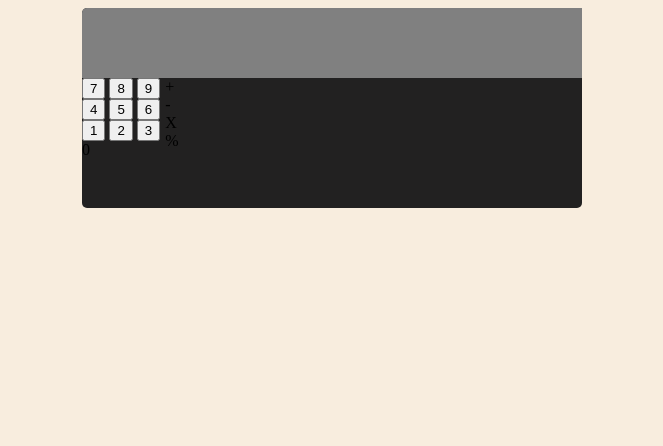
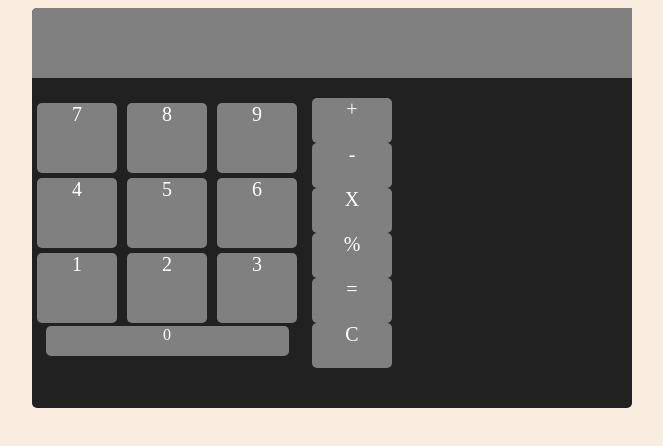
Before and after one commit to DRoberts919/Simple-calculator, a plain HTML site: page public/index.html in a window 1280 px wide. Shown: the whole page, without its empty margins (308-971 px from the left). Drawn offline with Linux system fonts and the light colour scheme.

Commit message:
calculator progress

```diff
--- a/public/index.html
+++ b/public/index.html
@@ -15,27 +15,35 @@
         <div class="calc">
             <div class="calc-buttons">
                 <div class="row">
-                    <button>7</button>
-                    <button>8</button>
-                    <button>9</button>
+                    <div class="btn">
+                        7
+                    </div>
+                    <div class="btn">8</div>
+                    <div class="btn">9</div>
+
                 </div>
                 <div class="row">
-                    <button>4</button>
-                    <button>5</button>
-                    <button>6</button>
+                    <div class="btn">4</div>
+                    <div class="btn">5</div>
+                    <div class="btn">6</div>
+
                 </div>
                 <div class="row">
-                    <button>1</button>
-                    <button>2</button>
-                    <button>3</button>
+                    <div class="btn">1</div>
+                    <div class="btn">2</div>
+                    <div class="btn">3</div>
                 </div>
                 <div class="zero">0</div>
             </div>
             <div class="operations">
-                <div>+</div>
-                <div>-</div>
-                <div>X</div>
-                <div>%</div>
+                <div class="btn operation">+</div>
+                <div class="btn operation">-</div>
+                <div class="btn operation">X</div>
+                <div class="btn operation">%</div>
+                <div class="btn operation">=</div>
+                <div class="btn operation">C</div>
+
+
 
 
             </div>
--- a/public/style.css
+++ b/public/style.css
@@ -1,13 +1,36 @@
 body{
     background-color: rgb(248, 237, 222);
+}
+
+.btn{
+    width: 80px;
+    height: 70px;
+
+    margin-left:5px ;
+    margin-right: 5px;
+
+    border-radius: 5px;
+    background-color: grey;
+    color: #ffff;
+
+    text-align: center;
+
+    font-size: 20px;
+
+    cursor: pointer;
+}
+
+.operation{
+    height: 45px;
+    width: 80px;
 }
 .calculator{
     margin: 0 auto;
     /* border: 1px solid black; */
     background-color: rgb(34, 33, 33);
     border-radius: 5px ;
-    width: 500px;
-    height: 200px;
+    width: 600px;
+    height: 400px;
 }
 
 .view{
@@ -18,12 +41,43 @@ body{
 }
 
 
+
+
 .calc{
     display: flex;
     flex-direction: row;
+
+
+    padding-top: 20px;
+}
+
+
+
+.row{
+    display: flex;
+    flex-direction: row;
+    margin-top: 5px;
 }
 
 
 .operations{
     margin-left: 5px;
 }
+
+
+.zero{
+    width: 90%;
+    height: 30px;
+
+    margin: 0 auto;
+    margin-top: 3px;
+
+    border-radius: 5px;
+
+    background-color: gray;
+    color: #ffff;
+
+    text-align: center;
+
+
+}
```
